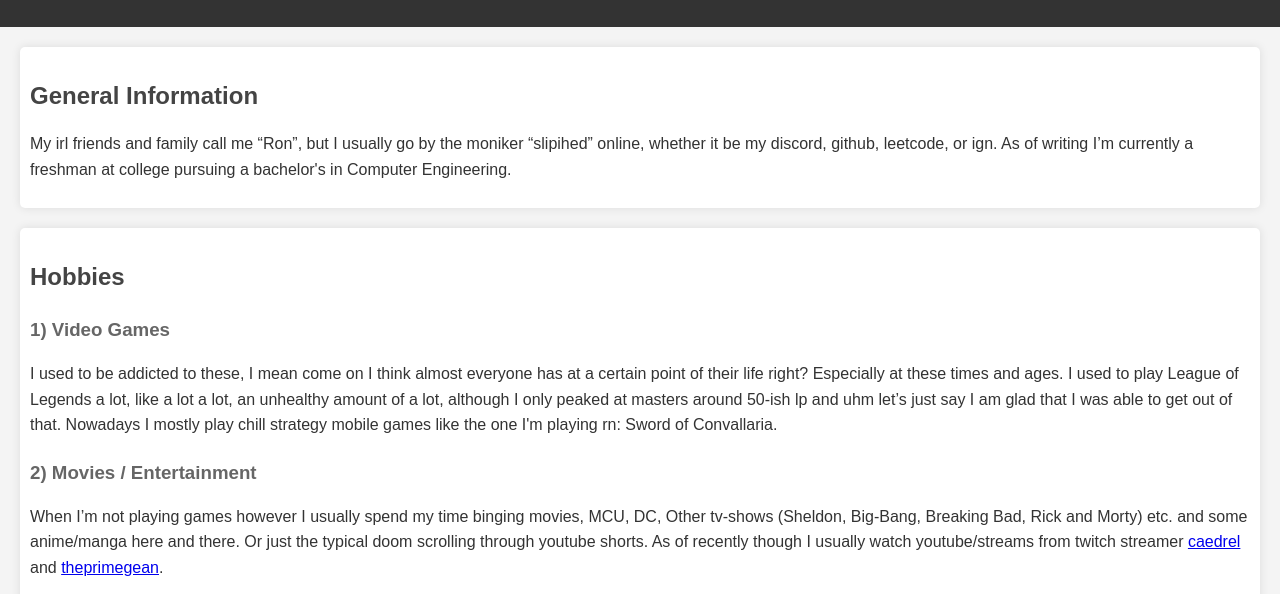
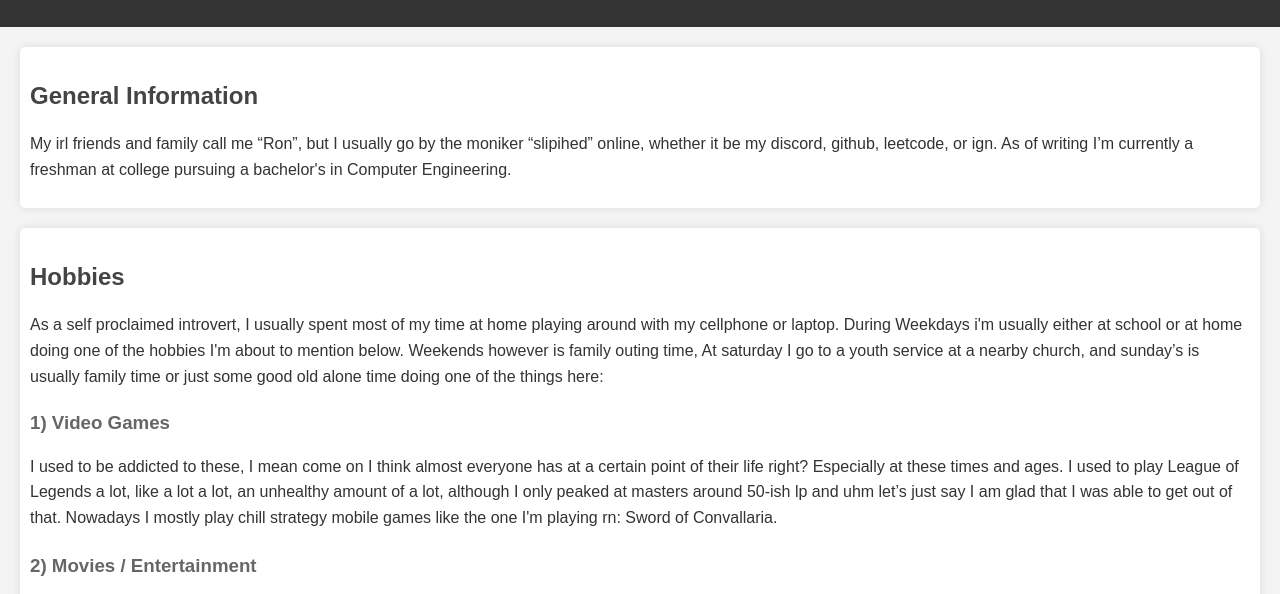
Before and after one commit to SlipiHed/CollegeIntroduction, a plain HTML site: page index.html in a window 1280 px wide. Shown: the part 148-742 px from the top of the page. Drawn offline with Linux system fonts and the light colour scheme.

Commit message:
Update index.html

```diff
--- a/index.html
+++ b/index.html
@@ -19,6 +19,7 @@
 
     <section>
         <h2>Hobbies</h2>
+            <p>As a self proclaimed introvert, I usually spent most of my time at home playing around with my cellphone or laptop. During Weekdays i'm usually either at school or at home doing one of the hobbies I'm about to mention below. Weekends however is family outing time, At saturday I go to a youth service at a nearby church, and sunday’s is usually family time or just some good old alone time doing one of the things here:</p>
         <article>
             <h3>1) Video Games</h3>
             <p>I used to be addicted to these, I mean come on I think almost everyone has at a certain point of their life right? Especially at these times and ages. I used to play League of Legends a lot, like a lot a lot, an unhealthy amount of a lot, although I only peaked at masters around 50-ish lp and uhm let’s just say I am glad that I was able to get out of that. Nowadays I mostly play chill strategy mobile games like the one I'm playing rn: Sword of Convallaria.</p>
```
